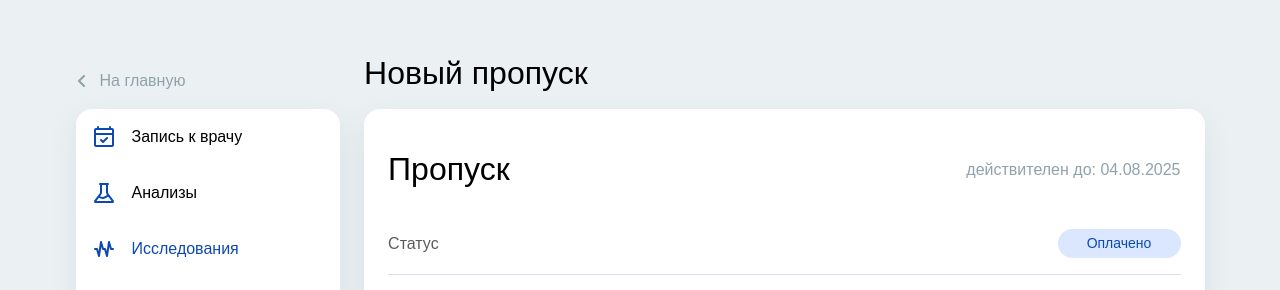
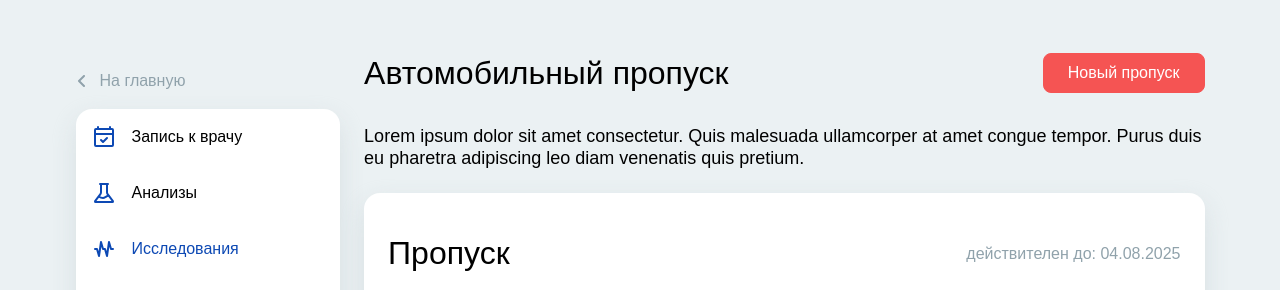
Before and after one commit to shchukin/fgu-obp.ru-css, a plain HTML site: page src/layouts/pass.html in a window 1280 px wide. Shown: the part 175-465 px from the top of the page. Drawn offline with Linux system fonts and the light colour scheme; a web font is replaced by a local one.

Commit message:
page title

```diff
--- a/src/layouts/pass.html
+++ b/src/layouts/pass.html
@@ -318,14 +318,27 @@
                                                 </div>
                                             </nav>
                                         </div>
-                                        <div class="lo-aside__main"><!----> <!---->
+                                        <div class="lo-aside__main">
                                             <div class="page-loader-wrapper">
-                                                <div class="page-title">
-                                                    <h1 class="page-title__title title-h1">Новый пропуск</h1>
+                                                <div class="page-title page-title--has-controls">
+                                                    <h1 class="page-title__title title-h1">
+                                                        Автомобильный пропуск
+                                                    </h1>
+                                                    <div class="page-title__controls">
+                                                        <div class="page-title-sign-controls">
+                                                            <a href="#" class="button button--second button--sm" style="white-space: nowrap;">Новый пропуск</a>
+                                                        </div>
+                                                    </div>
+                                                    <!-- new -->
+                                                    <div class="page-title__description">
+                                                        Lorem ipsum dolor sit amet consectetur. Quis malesuada ullamcorper at amet congue tempor. Purus duis eu pharetra adipiscing leo diam venenatis quis pretium.
+                                                    </div>
+                                                    <!--/new -->
                                                 </div>
                                                 <div class="page-loader" style="margin-top: 0px;">
                                                     <div class="page-sections">
                                                         <div class="page-section">
+                                                            <!-- new -->
                                                             <div class="pass app-region">
                                                                 <div class="pass__head">
                                                                     <h2 class="pass__heading">Пропуск</h2>
@@ -386,6 +399,7 @@
                                                                     </div>
                                                                 </div>
                                                             </div>
+                                                            <!--/new -->
                                                         </div>
                                                     </div>
                                                 </div>
--- /dev/null
+++ b/src/styles/_page-title.css
@@ -0,0 +1,12 @@
+.page-title {
+    flex-wrap: wrap;
+}
+
+.page-title__description {
+    margin-top: 32px;
+    padding-bottom: 8px;
+    width: 100%;
+    flex-shrink: 0;
+    font-size: 18px;
+    line-height: 22px;
+}
--- a/src/styles/styles.css
+++ b/src/styles/styles.css
@@ -28,3 +28,4 @@
 @import url("_nobr.css");
 @import url("_pass.css");
 @import url("_badge.css");
+@import url("_page-title.css");
```
